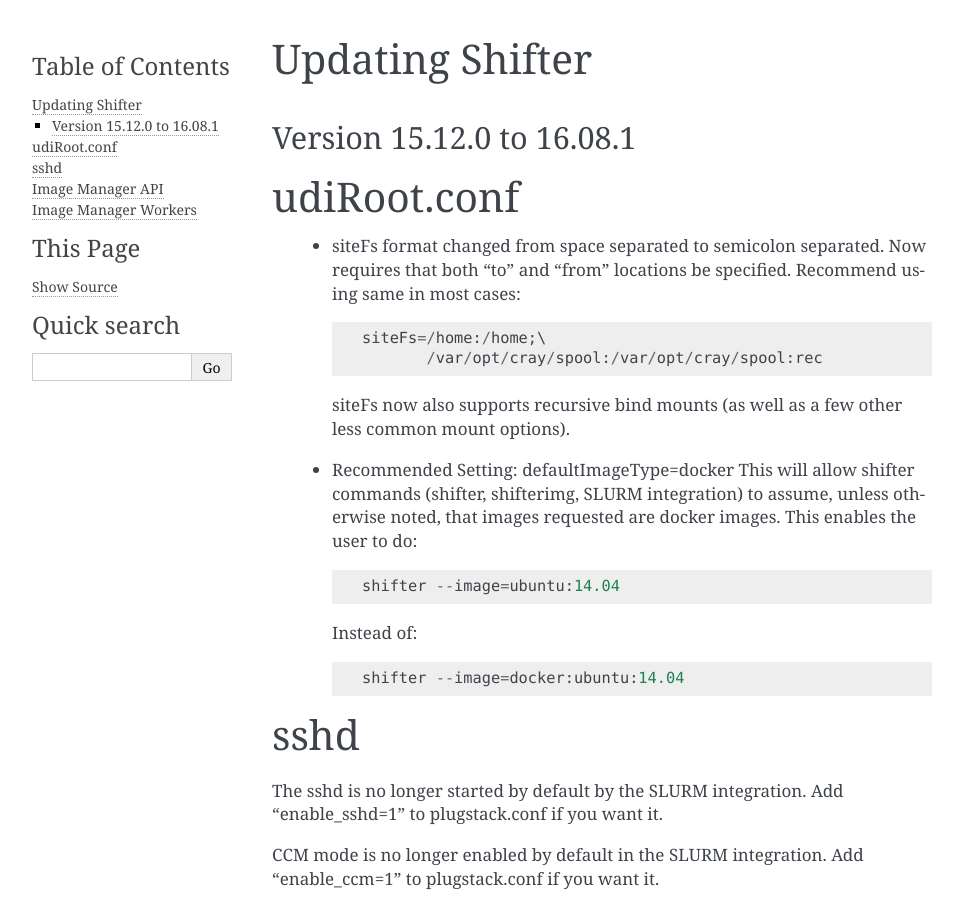
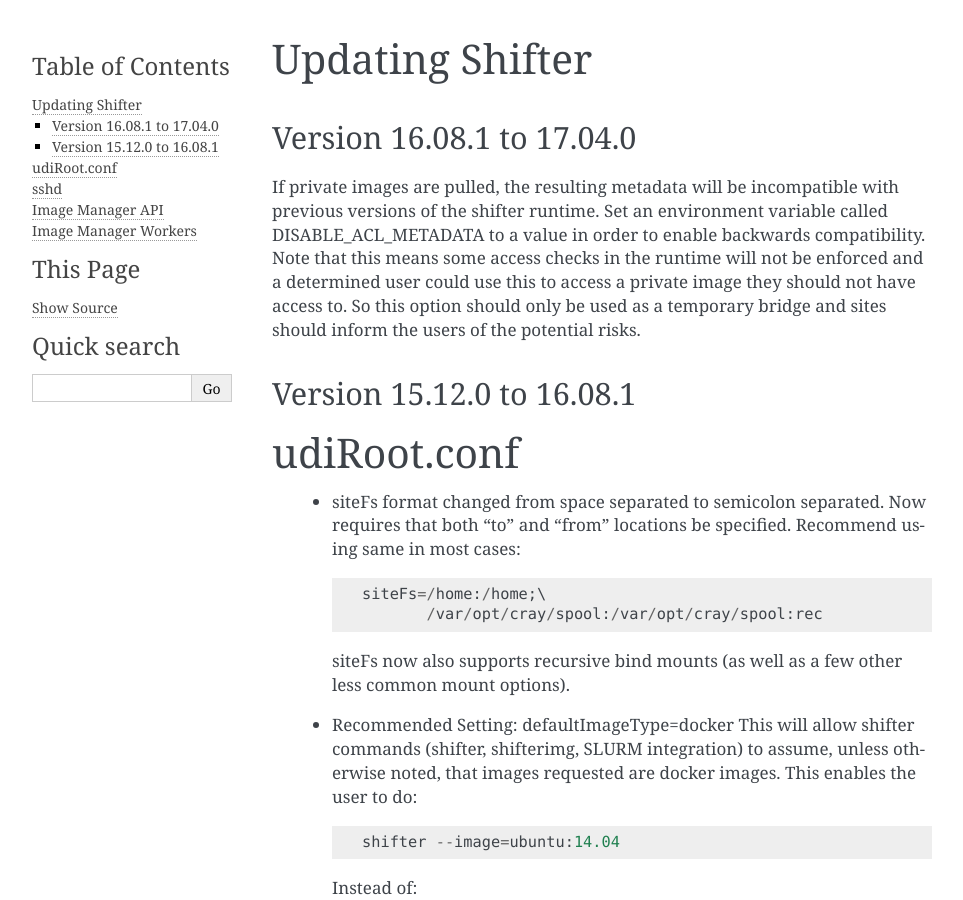
Before and after one commit to NERSC/shifter, a Sphinx documentation site: the page built from doc/updating.rst, in a window 1280 px wide and 900 px high. Shown: the whole window, without its empty margins (148-1111 px from the left). Built offline with Sphinx 7.4.7, drawn with Linux system fonts in a browser that asks for light colours.

Commit message:
Make disabling ACL metadata a controlable option via an env. variable

```diff
--- a/doc/updating.rst
+++ b/doc/updating.rst
@@ -1,5 +1,17 @@
 Updating Shifter
 ================
+
+Version 16.08.1 to 17.04.0
+--------------------------
+
+If private images are pulled, the resulting metadata will be incompatible with
+previous versions of the shifter runtime.  Set an environment variable called
+DISABLE_ACL_METADATA to a value in order to enable backwards compatibility.
+Note that this means some access checks in the runtime will not be enforced
+and a determined user could use this to access a private image they should
+not have access to.  So this option should only be used as a temporary
+bridge and sites should inform the users of the potential risks.
+
 
 Version 15.12.0 to 16.08.1
 --------------------------
```
Also changed, not shown: 2 other files.
